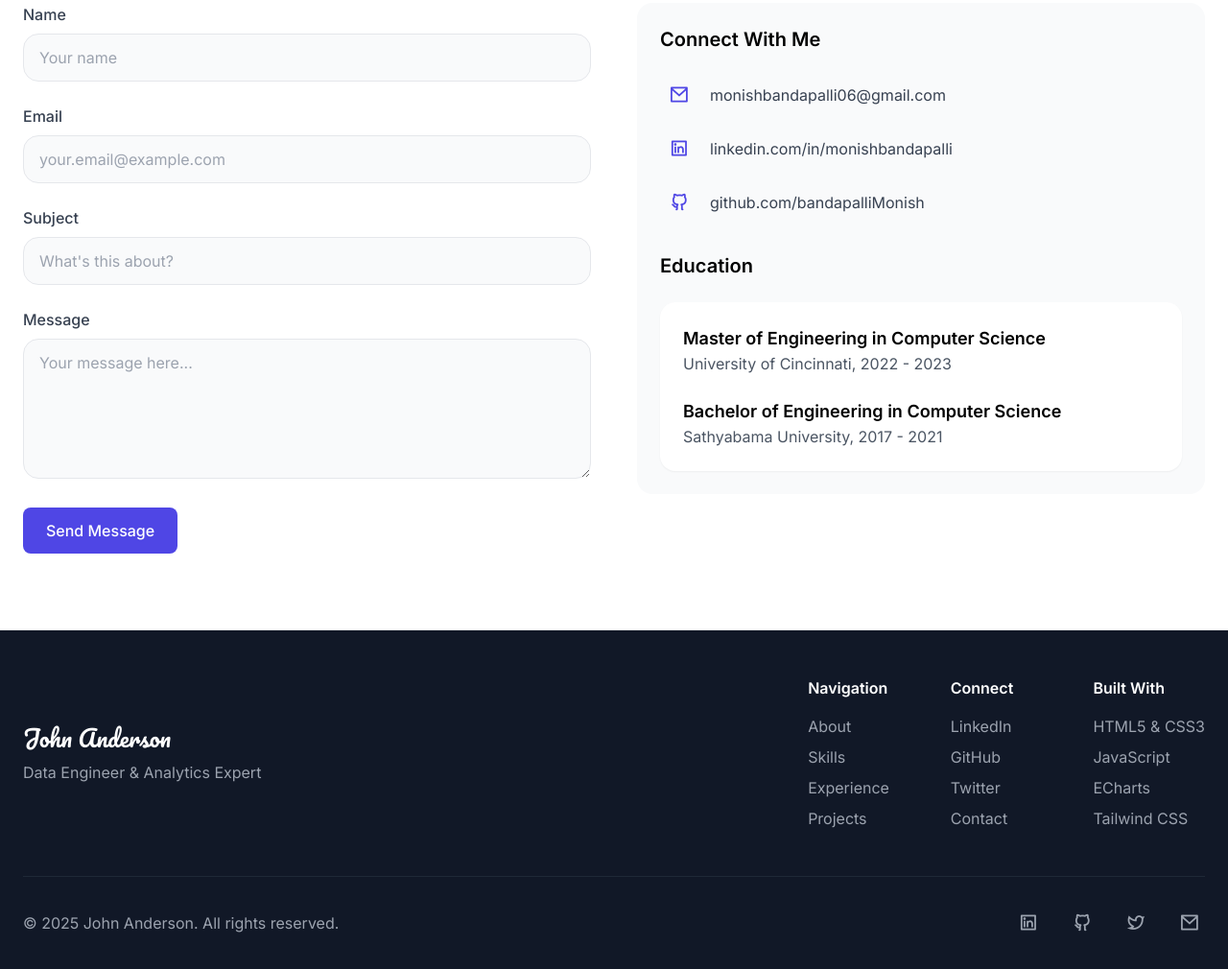
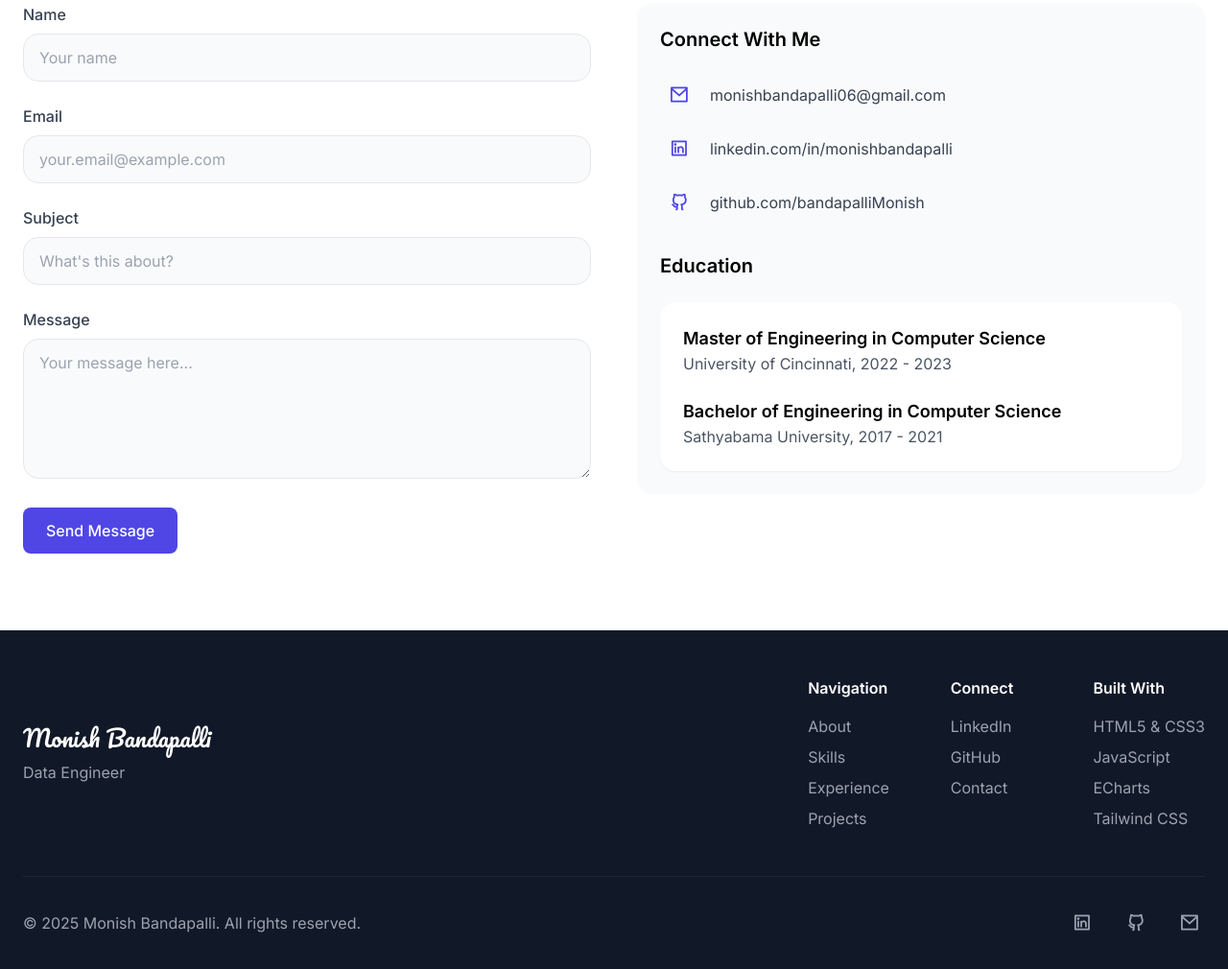
Before and after one commit to bandapalliMonish/MonishBandapalliPortfolio, a plain HTML site: page index.html in a window 1280 px wide. Shown: the part 3985-4995 px from the top of the page at 96% size. Drawn offline with nearby package versions, Linux system fonts and the light colour scheme.

Commit message:
index file updates

```diff
--- a/index.html
+++ b/index.html
@@ -1000,9 +1000,9 @@
         <div class="flex flex-col md:flex-row justify-between items-center">
           <div class="mb-8 md:mb-0">
             <a href="#" class="text-2xl font-['Pacifico'] text-white"
-              >John Anderson</a
+              >Monish Bandapalli</a
             >
-            <p class="mt-2 text-gray-400">Data Engineer & Analytics Expert</p>
+            <p class="mt-2 text-gray-400">Data Engineer</p>
           </div>
           <div class="grid grid-cols-2 md:grid-cols-3 gap-8">
             <div>
@@ -1043,23 +1043,16 @@
               <ul class="space-y-2">
                 <li>
                   <a
-                    href="#"
+                    href="https://www.linkedin.com/in/monishbandapalli/"
                     class="text-gray-400 hover:text-white transition-colors"
                     >LinkedIn</a
                   >
                 </li>
                 <li>
                   <a
-                    href="#"
+                    href="https://github.com/bandapalliMonish"
                     class="text-gray-400 hover:text-white transition-colors"
                     >GitHub</a
-                  >
-                </li>
-                <li>
-                  <a
-                    href="#"
-                    class="text-gray-400 hover:text-white transition-colors"
-                    >Twitter</a
                   >
                 </li>
                 <li>
@@ -1086,11 +1079,11 @@
           class="border-t border-gray-800 mt-12 pt-8 flex flex-col md:flex-row justify-between items-center"
         >
           <p class="text-gray-400">
-            © 2025 John Anderson. All rights reserved.
+            © 2025 Monish Bandapalli. All rights reserved.
           </p>
           <div class="flex space-x-6 mt-4 md:mt-0">
             <a
-              href="#"
+              href="https://www.linkedin.com/in/monishbandapalli/"
               class="text-gray-400 hover:text-white transition-colors"
             >
               <div class="w-8 h-8 flex items-center justify-center">
@@ -1098,7 +1091,7 @@
               </div>
             </a>
             <a
-              href="#"
+              href="https://github.com/bandapalliMonish"
               class="text-gray-400 hover:text-white transition-colors"
             >
               <div class="w-8 h-8 flex items-center justify-center">
@@ -1106,15 +1099,7 @@
               </div>
             </a>
             <a
-              href="#"
-              class="text-gray-400 hover:text-white transition-colors"
-            >
-              <div class="w-8 h-8 flex items-center justify-center">
-                <i class="ri-twitter-line ri-lg"></i>
-              </div>
-            </a>
-            <a
-              href="#"
+              href="#contact"
               class="text-gray-400 hover:text-white transition-colors"
             >
               <div class="w-8 h-8 flex items-center justify-center">
```
